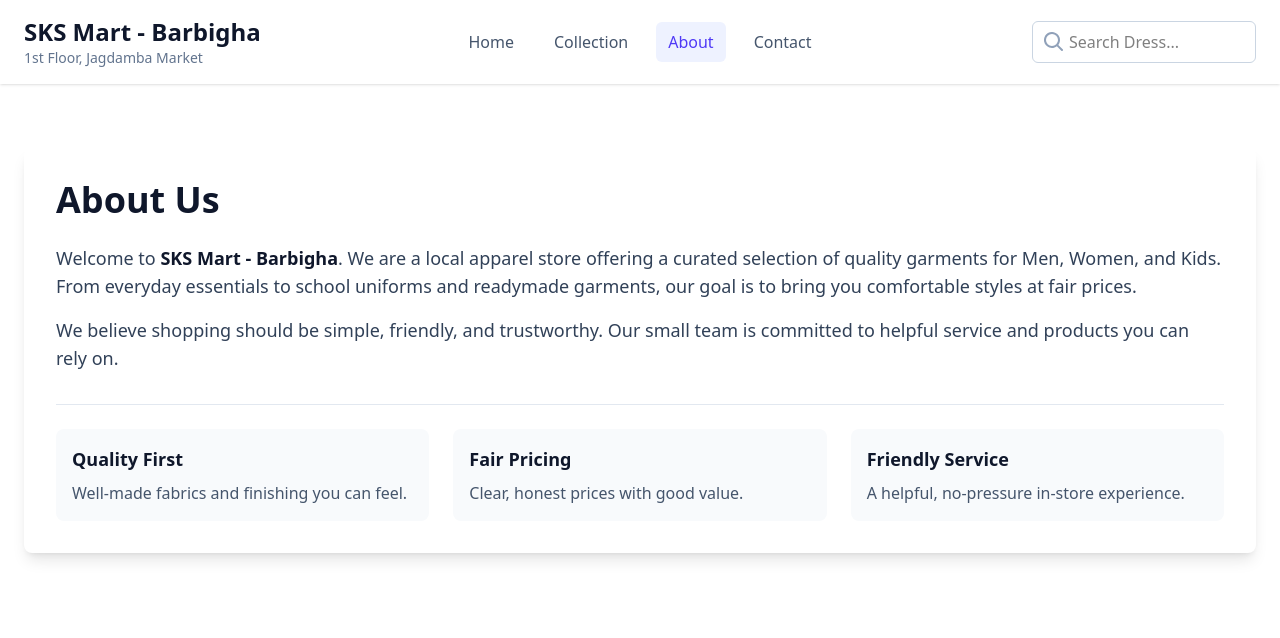
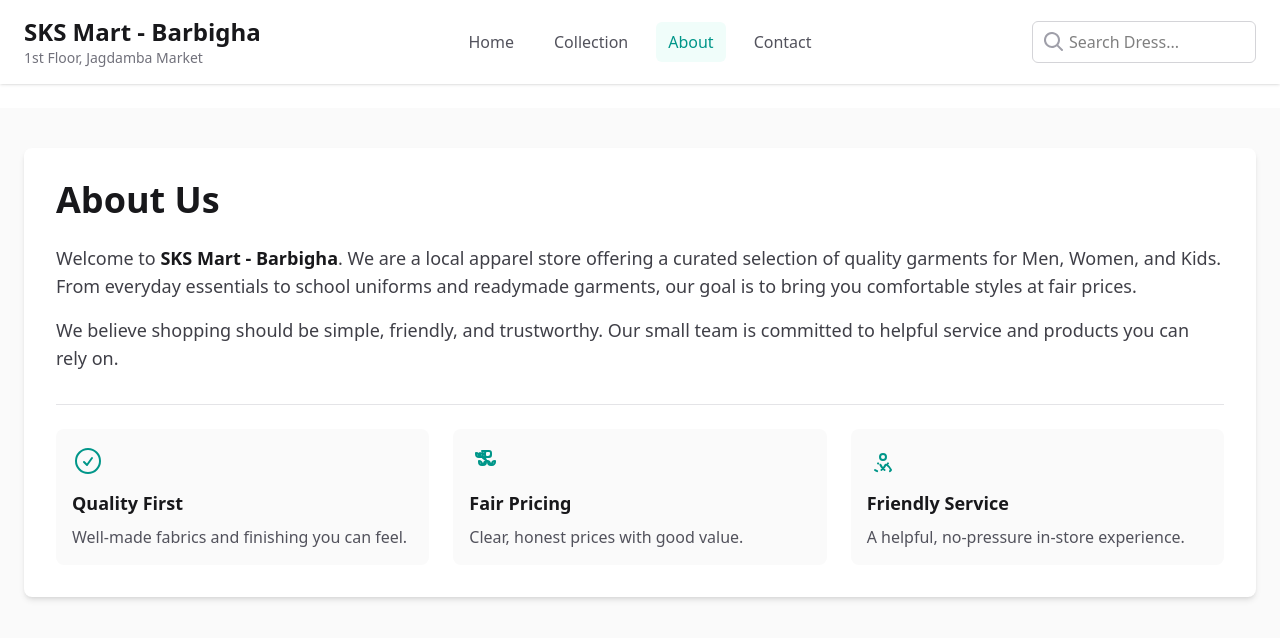
Before and after one commit to AmanKumar9958/Static_E_Commerce, a React (Vite) app: page /about in a window 1280 px wide. Shown: the top 638 px of the page. Built offline with nearby package versions, Linux system fonts and the light colour scheme.

Commit message:
- Redesigned the complete UI

```diff
--- a/src/components/Carousel.jsx
+++ b/src/components/Carousel.jsx
@@ -45,7 +45,12 @@ const Carousel = ({slides = [], interval = 3000}) => {
             <h3 className="text-3xl font-extrabold">{s.title}</h3>
             {s.subtitle && <p className="mt-2 text-sm">{s.subtitle}</p>}
             {s.cta && (
-              <a href={s.cta.href} className="inline-block mt-4 bg-accent text-white px-4 py-2 rounded">{s.cta.label}</a>
+              <a
+                href={s.cta.href}
+                className="inline-block mt-4 bg-teal-600 text-white px-4 py-2 rounded-md font-medium hover:bg-teal-700 transition-colors"
+              >
+                {s.cta.label}
+              </a>
             )}
           </div>
         </div>
--- a/src/components/Navbar.jsx
+++ b/src/components/Navbar.jsx
@@ -45,15 +45,15 @@ const Navbar = ({ onSearch, currentPath }) => {
   const navLinkClasses = ({ isActive }) =>
     `px-3 py-2 rounded-md font-medium transition-colors ${
       isActive
-        ? 'text-indigo-600 bg-indigo-50'
-        : 'text-slate-600 hover:text-slate-900 hover:bg-slate-50'
-    } focus:outline-none focus-visible:ring-2 focus-visible:ring-indigo-500`
+        ? 'text-teal-600 bg-teal-50' // Active link
+        : 'text-zinc-600 hover:text-zinc-900 hover:bg-zinc-50' // Inactive link
+    } focus:outline-none focus-visible:ring-2 focus-visible:ring-teal-500`
 
   const mobileNavLinkClasses = (path) =>
     `w-full text-left px-3 py-3 rounded-md font-medium ${
       currentPath === path
-        ? 'text-indigo-600 bg-indigo-50'
-        : 'text-slate-700 hover:bg-slate-100'
+        ? 'text-teal-600 bg-teal-50' // Active mobile link
+        : 'text-zinc-700 hover:bg-zinc-100' // Inactive mobile link
     }`
 
   return (
@@ -62,9 +62,9 @@ const Navbar = ({ onSearch, currentPath }) => {
         <div className="flex items-center justify-between">
           {/* Brand: left */}
           <div className="flex items-center gap-4 flex-1">
-            <Link to="/" className="text-primary hover:cursor-pointer flex flex-col group rounded-md p-1 -ml-1 focus:outline-none focus-visible:ring-2 focus-visible:ring-indigo-500">
-              <span className='text-lg md:text-2xl font-bold text-slate-900 group-hover:text-indigo-600 transition-colors'>SKS Mart - Barbigha</span>
-              <span className='text-xs sm:text-sm text-slate-500'>1st Floor, Jagdamba Market</span>
+            <Link to="/" className="text-primary hover:cursor-pointer flex flex-col group rounded-md p-1 -ml-1 focus:outline-none focus-visible:ring-2 focus-visible:ring-teal-500">
+              <span className='text-lg md:text-2xl font-bold text-zinc-900 group-hover:text-teal-600 transition-colors'>SKS Mart - Barbigha</span>
+              <span className='text-xs sm:text-sm text-zinc-500'>1st Floor, Jagdamba Market</span>
             </Link>
           </div>
 
@@ -86,7 +86,7 @@ const Navbar = ({ onSearch, currentPath }) => {
               <button
                 type="button"
                 onClick={() => submitSearch(text)}
-                className="absolute inset-y-0 left-2 flex items-center text-slate-400 p-1 rounded-full focus:outline-none focus-visible:ring-2 focus-visible:ring-indigo-500"
+                className="absolute inset-y-0 left-2 flex items-center text-zinc-400 p-1 rounded-full focus:outline-none focus-visible:ring-2 focus-visible:ring-teal-500"
                 aria-label="Search"
                 title="Search"
               >
@@ -104,13 +104,13 @@ const Navbar = ({ onSearch, currentPath }) => {
                   }
                 }}
                 placeholder={placeholder}
-                className="border border-slate-300 rounded-md pl-9 pr-10 py-2 w-36 md:w-56 focus:outline-none focus:ring-2 focus:ring-indigo-500 focus:border-indigo-500"
+                className="border border-zinc-300 rounded-md pl-9 pr-10 py-2 w-36 md:w-56 focus:outline-none focus:ring-2 focus:ring-teal-500 focus:border-teal-500"
                 aria-label="Search products"
               />
               {text && (
                 <button
                   onClick={clear}
-                  className="absolute right-2 top-1/2 -translate-y-1/2 text-slate-500 p-1 rounded-full focus:outline-none focus-visible:ring-2 focus-visible:ring-indigo-500"
+                  className="absolute right-2 top-1/2 -translate-y-1/2 text-zinc-500 p-1 rounded-full focus:outline-none focus-visible:ring-2 focus-visible:ring-teal-500"
                   aria-label="Clear search input"
                 >
                   <svg xmlns="http://www.w3.org/2000/svg" className="h-5 w-5 hover:cursor-pointer" viewBox="0 0 20 20" fill="currentColor"><path fillRule="evenodd" d="M4.293 4.293a1 1 0 011.414 0L10 8.586l4.293-4.293a1 1 0 111.414 1.414L11.414 10l4.293 4.293a1 1 0 01-1.414 1.414L10 11.414l-4.293 4.293a1 1 0 01-1.414-1.414L8.586 10 4.293 5.707a1 1 0 010-1.414z" clipRule="evenodd" /></svg>
@@ -126,7 +126,7 @@ const Navbar = ({ onSearch, currentPath }) => {
                 aria-controls="mobile-menu"
                 aria-expanded={open}
                 aria-label="Toggle navigation menu"
-                className="p-2 rounded border border-slate-300 focus:outline-none focus-visible:ring-2 focus-visible:ring-indigo-500"
+                className="p-2 rounded border border-zinc-300 focus:outline-none focus-visible:ring-2 focus-visible:ring-teal-500"
               >
                 <svg xmlns="http://www.w3.org/2000/svg" className="h-6 w-6" fill="none" viewBox="0 0 24 24" stroke="currentColor"><path strokeLinecap="round" strokeLinejoin="round" strokeWidth={2} d="M4 6h16M4 12h16M4 18h16" /></svg>
               </button>
@@ -136,7 +136,7 @@ const Navbar = ({ onSearch, currentPath }) => {
 
         {/* mobile menu */}
         {open && (
-          <div id="mobile-menu" className="md:hidden mt-3 border-t border-slate-200 pt-3" role="menu" aria-labelledby="mobile-menu-button">
+          <div id="mobile-menu" className="md:hidden mt-3 border-t border-zinc-200 pt-3" role="menu" aria-labelledby="mobile-menu-button">
             <div className="flex flex-col space-y-1">
               <button role="menuitem" onClick={() => { navigate('/'); setOpen(false) }} className={mobileNavLinkClasses('/')}>Home</button>
               <button role="menuitem" onClick={() => { navigate('/collection'); setOpen(false) }} className={mobileNavLinkClasses('/collection')}>Collection</button>
--- a/src/components/ProductCard.jsx
+++ b/src/components/ProductCard.jsx
@@ -8,10 +8,10 @@ const ProductCard = ({ product, onClick }) => {
   }
 
   return (
-    <div className="bg-white rounded-lg shadow-lg overflow-hidden group border border-slate-200 transition-shadow hover:shadow-xl">
+    <div className="bg-white rounded-lg shadow-md overflow-hidden group border border-zinc-200 transition-shadow hover:shadow-lg">
       {/* Image Container */}
       <div
-        className="relative h-56 overflow-hidden bg-slate-50 cursor-pointer"
+        className="relative h-56 overflow-hidden bg-zinc-50 cursor-pointer"
         onClick={handleClick}
       >
         <img
@@ -20,23 +20,23 @@ const ProductCard = ({ product, onClick }) => {
           className="w-full h-full object-contain transition-transform duration-300 group-hover:scale-105"
         />
         {/* Add a focus ring for keyboard accessibility */}
-        <div className="absolute inset-0 rounded-t-lg focus-within:ring-2 focus-within:ring-indigo-500" />
+        <div className="absolute inset-0 rounded-t-lg focus-within:ring-2 focus-within:ring-teal-500" />
       </div>
 
       {/* Content */}
       <div className="p-4">
         <button
           onClick={handleClick}
-          className="font-semibold text-base text-slate-800 text-left hover:text-indigo-600 transition-colors focus:outline-none focus-visible:text-indigo-600"
+          className="font-semibold text-base text-zinc-900 text-left hover:text-teal-600 transition-colors focus:outline-none focus-visible:text-teal-600"
         >
           {product.name}
         </button>
-        <p className="text-sm text-slate-500 mt-1">{product.sizes.join(' • ')}</p>
+        <p className="text-sm text-zinc-500 mt-1">{product.sizes.join(' • ')}</p>
         <div className="mt-3 flex items-center justify-between">
-          <div className="text-xl font-bold text-slate-900">
+          <div className="text-xl font-bold text-zinc-900">
             ₹{product.price.toFixed(2)}
           </div>
-          <div className="text-xs font-medium bg-slate-100 text-slate-700 px-2 py-1 rounded-full">{product.gender}</div>
+          <div className="text-xs font-medium bg-zinc-100 text-zinc-700 px-2 py-1 rounded-full">{product.gender}</div>
         </div>
       </div>
     </div>
--- a/src/components/ProductModal.jsx
+++ b/src/components/ProductModal.jsx
@@ -26,7 +26,7 @@ const ProductModal = ({ product, onClose }) => {
   return (
     // Overlay: click to close
     <div
-      className="fixed inset-0 bg-black/60 flex items-center justify-center z-50 p-4"
+      className="fixed inset-0 bg-black/70 flex items-center justify-center z-50 p-4"
       onClick={onClose}
       aria-modal="true"
       role="dialog"
@@ -37,12 +37,12 @@ const ProductModal = ({ product, onClose }) => {
         onClick={(e) => e.stopPropagation()}
       >
         {/* Header */}
-        <div className="flex justify-between items-center p-4 border-b border-slate-200">
-          <h3 className="text-xl font-bold text-slate-900">{product.name}</h3>
+        <div className="flex justify-between items-center p-4 border-b border-zinc-200">
+          <h3 className="text-xl font-bold text-zinc-900">{product.name}</h3>
           <button
             ref={closeButtonRef}
             onClick={onClose}
-            className="p-2 rounded-full text-slate-500 hover:bg-slate-100 hover:text-slate-800 focus:outline-none focus-visible:ring-2 focus-visible:ring-indigo-500"
+            className="p-2 rounded-full text-zinc-500 hover:bg-zinc-100 hover:text-zinc-800 focus:outline-none focus-visible:ring-2 focus-visible:ring-teal-500"
             aria-label="Close product modal"
           >
             <svg xmlns="http://www.w3.org/2000/svg" className="h-6 w-6" fill="none" viewBox="0 0 24 24" stroke="currentColor">
@@ -54,24 +54,24 @@ const ProductModal = ({ product, onClose }) => {
         {/* Body */}
         <div className="p-6 grid grid-cols-1 md:grid-cols-2 gap-6">
           {/* Image */}
-          <div className="w-full h-80 overflow-hidden rounded-md bg-slate-50">
+          <div className="w-full h-80 overflow-hidden rounded-md bg-zinc-50">
             <img src={product.image} alt={product.name} className="w-full h-full object-contain" />
           </div>
           {/* Details */}
           <div>
             <div className="flex gap-2 mb-4">
-              <span className="font-medium bg-slate-100 text-slate-800 px-3 py-1 rounded-full text-sm">{product.category}</span>
-              <span className="font-medium bg-slate-100 text-slate-800 px-3 py-1 rounded-full text-sm">{product.gender}</span>
+              <span className="font-medium bg-teal-50 text-teal-800 px-3 py-1 rounded-full text-sm">{product.category}</span>
+              <span className="font-medium bg-teal-50 text-teal-800 px-3 py-1 rounded-full text-sm">{product.gender}</span>
             </div>
 
-            <p className="text-slate-700 mb-2 font-medium">Available sizes:</p>
+            <p className="text-zinc-700 mb-2 font-medium">Available sizes:</p>
             <div className="flex gap-2 flex-wrap mb-4">
               {product.sizes.map(s => (
-                <div key={s} className="px-3 py-1 border border-slate-300 rounded-md text-sm text-slate-800">{s}</div>
+                <div key={s} className="px-3 py-1 border border-zinc-300 rounded-md text-sm text-zinc-800">{s}</div>
               ))}
             </div>
 
-            <div className="text-3xl font-bold text-indigo-600 mb-6">
+            <div className="text-3xl font-bold text-teal-600 mb-6">
               ₹{product.price.toFixed(2)}
             </div>
           </div>
--- a/src/pages/About.jsx
+++ b/src/pages/About.jsx
@@ -2,12 +2,14 @@ import React from 'react'
 
 const About = () => {
   return (
-    <div className="container-max mx-auto px-4 sm:px-6 py-10">
-      <section className="bg-white rounded-lg p-6 md:p-8 shadow-lg">
-        <h1 className="text-3xl md:text-4xl font-extrabold text-slate-900 mb-6">About Us</h1>
-        <div className="space-y-4 text-slate-700 text-base md:text-lg">
+    // Page background
+    <div className="bg-zinc-50 py-10 min-h-screen">
+      <div className="container-max mx-auto px-4 sm:px-6">
+        <section className="bg-white rounded-lg p-6 md:p-8 shadow-md">
+          <h1 className="text-3xl md:text-4xl font-extrabold text-zinc-900 mb-6">About Us</h1>
+          <div className="space-y-4 text-zinc-700 text-base md:text-lg">
             <p>
-            Welcome to <span className="font-semibold text-slate-900">SKS Mart - Barbigha</span>. We are a local apparel store offering
+              Welcome to <span className="font-semibold text-zinc-900">SKS Mart - Barbigha</span>. We are a local apparel store offering
               a curated selection of quality garments for Men, Women, and Kids. From everyday
               essentials to school uniforms and readymade garments, our goal is to bring you
               comfortable styles at fair prices.
@@ -18,21 +20,34 @@ const About = () => {
             </p>
           </div>
 
-        <div className="grid sm:grid-cols-3 gap-6 mt-8 pt-6 border-t border-slate-200">
-          <div className="p-4 bg-slate-50 rounded-lg">
-            <h3 className="font-semibold text-lg text-slate-900 mb-2">Quality First</h3>
-            <p className="text-slate-600">Well-made fabrics and finishing you can feel.</p>
+          <div className="grid sm:grid-cols-3 gap-6 mt-8 pt-6 border-t border-zinc-200">
+            {/* Feature 1 */}
+            <div className="p-4 bg-zinc-50 rounded-lg">
+              <svg xmlns="http://www.w3.org/2000/svg" fill="none" viewBox="0 0 24 24" strokeWidth={1.5} stroke="currentColor" className="w-8 h-8 text-teal-600 mb-3">
+                <path strokeLinecap="round" strokeLinejoin="round" d="M9 12.75L11.25 15 15 9.75M21 12a9 9 0 11-18 0 9 9 0 0118 0z" />
+              </svg>
+              <h3 className="font-semibold text-lg text-zinc-900 mb-2">Quality First</h3>
+              <p className="text-zinc-600">Well-made fabrics and finishing you can feel.</p>
             </div>
-          <div className="p-4 bg-slate-50 rounded-lg">
-            <h3 className="font-semibold text-lg text-slate-900 mb-2">Fair Pricing</h3>
-            <p className="text-slate-600">Clear, honest prices with good value.</p>
+            {/* Feature 2 */}
+            <div className="p-4 bg-zinc-50 rounded-lg">
+              <svg xmlns="http://www.w3.org/2000/svg" fill="none" viewBox="0 0 24 24" strokeWidth={1.5} stroke="currentColor" className="w-8 h-8 text-teal-600 mb-3">
+                <path strokeLinecap="round" strokeLinejoin="round" d="M16.5 6v.75a2.25 2.25 0 01-2.25 2.25H10.5a2.25 2.25 0 01-2.25-2.25V6m1.5-1.5H15a1.5 1.5 0 011.5 1.5v1.5A1.5 1.5 0 0115 9h-1.5a1.5 1.5 0 01-1.5-1.5V6a1.5 1.5 0 011.5-1.5zM10.5 6a2.25 2.25 0 00-2.25 2.25H7.5A2.25 2.25 0 005.25 6v.75a2.25 2.25 0 002.25 2.25h.75A2.25 2.25 0 0010.5 6zM13.5 12a2.25 2.25 0 00-2.25 2.25H9.75A2.25 2.25 0 007.5 12v.75a2.25 2.25 0 002.25 2.25h.75a2.25 2.25 0 002.25-2.25V12a2.25 2.25 0 00-2.25-2.25zM13.5 12a2.25 2.25 0 012.25 2.25h1.5a2.25 2.25 0 012.25-2.25v.75a2.25 2.25 0 01-2.25 2.25h-.75a2.25 2.25 0 01-2.25-2.25V12z" />
+              </svg>
+              <h3 className="font-semibold text-lg text-zinc-900 mb-2">Fair Pricing</h3>
+              <p className="text-zinc-600">Clear, honest prices with good value.</p>
             </div>
-          <div className="p-4 bg-slate-50 rounded-lg">
-            <h3 className="font-semibold text-lg text-slate-900 mb-2">Friendly Service</h3>
-            <p className="text-slate-600">A helpful, no-pressure in-store experience.</p>
+            {/* Feature 3 */}
+            <div className="p-4 bg-zinc-50 rounded-lg">
+              <svg xmlns="http://www.w3.org/2000/svg" fill="none" viewBox="0 0 24 24" strokeWidth={1.5} stroke="currentColor" className="w-8 h-8 text-teal-600 mb-3">
+                <path strokeLinecap="round" strokeLinejoin="round" d="M18 18.72a9.094 9.094 0 00-3.162-3.898m2.404 4.802A9.094 9.094 0 0018 18.72m-2.404-4.802l.15-.15m-2.554 4.952a9.094 9.094 0 01-3.162-3.898m-2.404 4.802A9.094 9.094 0 016 18.72m2.404-4.802l-.15-.15m2.554 4.952a9.094 9.094 0 003.162-3.898M12 6.75a2.25 2.25 0 110 4.5 2.25 2.25 0 010-4.5z" />
+              </svg>
+              <h3 className="font-semibold text-lg text-zinc-900 mb-2">Friendly Service</h3>
+              <p className="text-zinc-600">A helpful, no-pressure in-store experience.</p>
             </div>
           </div>
         </section>
+      </div>
     </div>
   )
 }
--- a/src/pages/Contact.jsx
+++ b/src/pages/Contact.jsx
@@ -2,24 +2,27 @@ import React from 'react'
 
 const Contact = () => {
   const address = '1st Floor, Jagdamba Market, Near Durga mandir, Barbigha, Sheikhpura - 811101 (Bihar)'
-  // **FIXED**: This is the correct URL format for a Google Maps search query
+
+  // **UX FIX**: This is the correct, working URL for a Google Maps search query
   const mapsHref = `https://www.google.com/maps/search/?api=1&query=${encodeURIComponent(address)}`
 
   return (
-    <div className="container-max mx-auto px-4 sm:px-6 py-10">
-      <section className="bg-white rounded-lg p-6 md:p-8 shadow-lg">
-        <h1 className="text-3xl md:text-4xl font-extrabold text-slate-900 mb-6">Contact Us</h1>
+    // Page background, min-h-screen ensures it fills the viewport
+    <div className="bg-zinc-50 py-10 min-h-screen">
+      <div className="container-max mx-auto px-4 sm:px-6">
+        <section className="bg-white rounded-lg p-6 md:p-8 shadow-md">
+          <h1 className="text-3xl md:text-4xl font-extrabold text-zinc-900 mb-6">Contact Us</h1>
           <div className="space-y-6">
             <div>
-            <h2 className="text-xl font-semibold text-slate-900">Store Address</h2>
-            <p className="text-slate-700 mt-1 text-lg">
+              <h2 className="text-xl font-semibold text-zinc-900">Store Address</h2>
+              <p className="text-zinc-700 mt-1 text-lg">
                 {address}
               </p>
               <a
                 href={mapsHref}
                 target="_blank"
                 rel="noreferrer"
-              className="inline-block mt-3 text-indigo-600 font-medium hover:underline focus:outline-none focus-visible:ring-2 focus-visible:ring-indigo-500 rounded-md"
+                className="inline-block mt-3 text-teal-600 font-medium hover:text-teal-700 hover:underline focus:outline-none focus-visible:ring-2 focus-visible:ring-teal-500 rounded-md"
                 aria-label="Open address in Google Maps"
               >
                 View on Google Maps
@@ -27,13 +30,14 @@ const Contact = () => {
             </div>
             {/* You could add more sections here like Phone or Email */}
             {/* <div>
-            <h2 className="text-xl font-semibold text-slate-900">Phone</h2>
-            <p className="text-slate-700 mt-1 text-lg">+91 12345 67890</p>
+              <h2 className="text-xl font-semibold text-zinc-900">Phone</h2>
+              <p className="text-zinc-700 mt-1 text-lg">+91 12345 67890</p>
             </div>
             */}
           </div>
         </section>
       </div>
+    </div>
   )
 }
 
--- a/src/pages/Home.jsx
+++ b/src/pages/Home.jsx
@@ -6,18 +6,20 @@ import Carousel from '../components/Carousel'
 const Home = ({ products, onProductClick }) => {
   const latest = products.slice(0, 4)
   return (
-    <div className="container-max mx-auto px-4 sm:px-6 py-8">
+    // Page background
+    <div className="bg-zinc-50 py-8">
+      <div className="container-max mx-auto px-4 sm:px-6">
         {/* Hero Section */}
-      <section className="grid md:grid-cols-2 gap-8 items-center bg-white rounded-lg p-6 md:p-8 shadow-lg mb-12">
+        <section className="grid md:grid-cols-2 gap-8 items-center bg-white rounded-lg p-6 md:p-8 shadow-md mb-12">
           <div>
-          <h1 className="text-4xl lg:text-5xl font-extrabold text-slate-900">SKS Mart - Barbigha</h1>
-          <p className="mt-4 text-lg text-slate-600">
+            <h1 className="text-4xl lg:text-5xl font-extrabold text-zinc-900">SKS Mart - Barbigha</h1>
+            <p className="mt-4 text-lg text-zinc-600">
               Stylish, modern garments for Men, Women & Kids. Shop school dresses, readymade garments and corporate uniforms.
             </p>
             <div className="mt-8">
               <Link
                 to="/collection"
-              className="inline-block border border-transparent bg-slate-900 text-white px-6 py-3 rounded-md font-medium hover:bg-slate-700 transition-all duration-200 focus:outline-none focus-visible:ring-2 focus-visible:ring-offset-2 focus-visible:ring-slate-900"
+                className="inline-block border border-transparent bg-teal-600 text-white px-6 py-3 rounded-md font-medium hover:bg-teal-700 transition-all duration-200 focus:outline-none focus-visible:ring-2 focus-visible:ring-offset-2 focus-visible:ring-teal-600 transform hover:-translate-y-0.5"
               >
                 Explore Collection
               </Link>
@@ -35,10 +37,10 @@ const Home = ({ products, onProductClick }) => {
         {/* Latest Collection Section */}
         <section>
           <div className="flex items-center justify-between mb-6">
-          <h2 className="text-3xl font-semibold text-slate-900">Latest Collection</h2>
+            <h2 className="text-3xl font-semibold text-zinc-900">Latest Collection</h2>
             <Link
               to="/collection"
-            className="text-indigo-600 font-medium hover:underline focus:outline-none focus-visible:ring-2 focus-visible:ring-indigo-500 rounded-md px-1"
+              className="text-teal-600 font-medium hover:text-teal-700 hover:underline focus:outline-none focus-visible:ring-2 focus-visible:ring-teal-500 rounded-md px-1"
             >
               View All
             </Link>
@@ -50,6 +52,7 @@ const Home = ({ products, onProductClick }) => {
           </div>
         </section>
       </div>
+    </div>
   )
 }
 
```
Also changed, not shown: src/pages/Collection.jsx (+35 -10 lines). Lines whose indentation alone changed are shown as unchanged.
